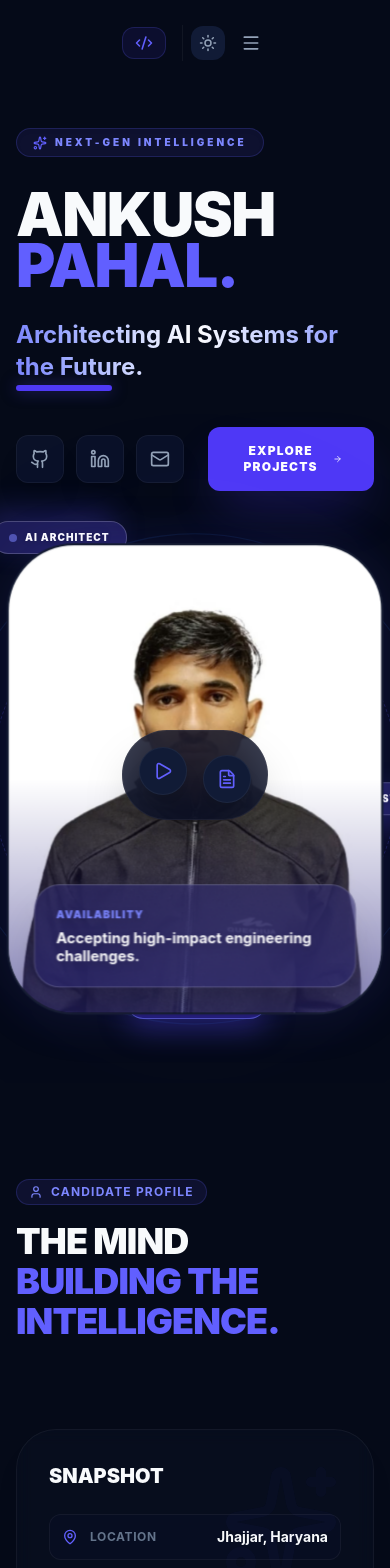
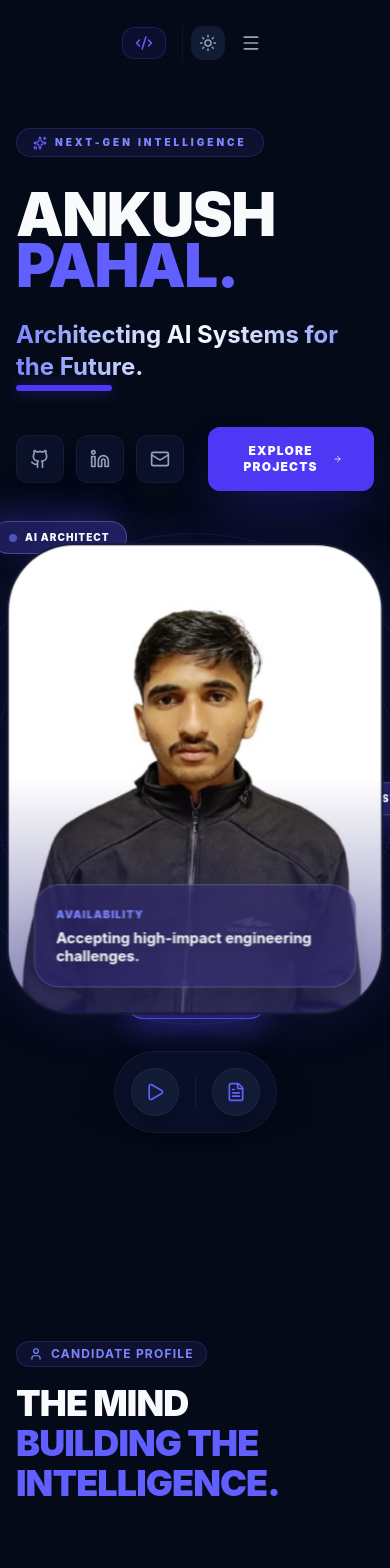
Before and after one commit to ankushpahal-12/meportfolio, a React (Vite) app: page / in a window 390 px wide. Shown: the top 1568 px of the page. Built offline with nearby package versions, Linux system fonts and the light colour scheme.

Commit message:
Update the new files

```diff
--- a/src/App.jsx
+++ b/src/App.jsx
@@ -121,61 +121,10 @@ const App = () => {
 
             <Navbar theme={theme} toggleTheme={toggleTheme} />
 
-            {/* Floating Sidebar for CV Links */}
-            <div className="fixed bottom-6 left-1/2 -translate-x-1/2 flex-row md:left-0 md:top-1/2 md:-translate-x-0 md:-translate-y-1/2 z-[60] flex md:flex-col gap-4 p-4 md:p-6 shadow-2xl md:shadow-none bg-[var(--bg-secondary)]/80 md:bg-transparent backdrop-blur-xl md:backdrop-blur-none border border-[var(--border-color)] md:border-transparent rounded-full md:rounded-none">
-                <motion.div
-                    initial={{ y: 50, opacity: 0 }}
-                    animate={{ y: 0, opacity: 1 }}
-                    transition={{ delay: 0.5 }}
-                    className="relative group"
-                >
-                    <button
-                        onClick={() => openMediaModal('video', 'https://www.w3schools.com/html/mov_bbb.mp4', 'Video CV')}
-                        className="flex items-center justify-center w-12 h-12 rounded-full md:rounded-2xl bg-[var(--bg-tertiary)] md:bg-[var(--bg-secondary)] border border-[var(--border-color)] text-[var(--text-primary)] hover:border-indigo-500/50 hover:text-indigo-500 transition-all shadow-xl hover:scale-110 group-hover:rounded-r-none relative z-10"
-                    >
-                        <Play size={20} className="text-indigo-500 group-hover:scale-110 transition-transform" />
-                    </button>
-                    {/* Hover Download Button */}
-                    <a
-                        href="https://www.w3schools.com/html/mov_bbb.mp4"
-                        download
-                        className="absolute inset-y-0 -right-10 w-12 flex items-center justify-center bg-indigo-500 text-white rounded-r-2xl opacity-0 -translate-x-full group-hover:translate-x-0 group-hover:opacity-100 transition-all duration-300 z-0 shadow-xl"
-                        title="Download Video CV"
-                    >
-                        <Download size={16} />
-                    </a>
-                    <span className="hidden md:block absolute left-28 px-3 py-1.5 rounded-lg bg-[var(--bg-secondary)] border border-[var(--border-color)] text-xs font-bold whitespace-nowrap opacity-0 group-hover:opacity-100 -translate-x-4 group-hover:translate-x-0 transition-all shadow-xl pointer-events-none z-20">
-                        Watch / Download Video CV
-                    </span>
-                </motion.div>
-
-                <motion.div
-                    initial={{ y: 50, opacity: 0 }}
-                    animate={{ y: 0, opacity: 1 }}
-                    transition={{ delay: 0.6 }}
-                    className="relative group mt-2 md:mt-0"
-                >
-                    <button
-                        onClick={() => openMediaModal('pdf', cvPdf, 'Specialized CV')}
-                        className="flex items-center justify-center w-12 h-12 rounded-full md:rounded-2xl bg-[var(--bg-tertiary)] md:bg-[var(--bg-secondary)] border border-[var(--border-color)] text-[var(--text-primary)] hover:border-indigo-500/50 hover:text-indigo-500 transition-all shadow-xl hover:scale-110 group-hover:rounded-r-none relative z-10"
-                    >
-                        <FileText size={20} className="text-indigo-500 group-hover:scale-110 transition-transform" />
-                    </button>
-                    {/* Hover Download Button */}
-                    <a
-                        href={cvPdf}
-                        download="Ankush_Pahal_CV.pdf"
-                        className="absolute inset-y-0 -right-10 w-12 flex items-center justify-center bg-indigo-500 text-white rounded-r-2xl opacity-0 -translate-x-full group-hover:translate-x-0 group-hover:opacity-100 transition-all duration-300 z-0 shadow-xl"
-                        title="Download Specialized CV"
-                    >
-                        <Download size={16} />
-                    </a>
-                    <span className="hidden md:block absolute left-28 px-3 py-1.5 rounded-lg bg-[var(--bg-secondary)] border border-[var(--border-color)] text-xs font-bold whitespace-nowrap opacity-0 group-hover:opacity-100 -translate-x-4 group-hover:translate-x-0 transition-all shadow-xl pointer-events-none z-20">
-                        View / Download CV
-                    </span>
-                </motion.div>
+            {/* Floating Sidebar for CV Links (Desktop) / Under Profile (Mobile) */}
+            <div className="md:fixed md:left-0 md:top-1/2 md:-translate-y-1/2 md:z-[60] flex flex-row md:flex-col justify-center items-center gap-4 p-4 md:p-6 shadow-2xl md:shadow-none bg-[var(--bg-secondary)]/80 md:bg-transparent backdrop-blur-xl md:backdrop-blur-none border border-[var(--border-color)] md:border-transparent rounded-full md:rounded-none relative z-50 mt-8 md:mt-0 w-max mx-auto md:mx-0 md:w-auto lg:hidden hidden" id="mobile-cv-placeholder">
+                {/* We will extract these buttons to a component or render them conditionally to move them under the profile picture on mobile */}
             </div>
-
             <main>
                 {/* Hero Section 2.0 (Extreme Redesign) */}
                 <section id="home" className="relative min-h-[90vh] flex items-center pt-32 pb-20 lg:pt-40 lg:pb-32 overflow-hidden">
@@ -270,6 +219,72 @@ const App = () => {
                                 </motion.div>
                             </motion.div>
 
+                            {/* CV Buttons Component for Reuse */}
+                            {(() => {
+                                const CVButtons = ({ className }) => (
+                                    <div className={`flex gap-4 p-4 shadow-2xl bg-[var(--bg-secondary)]/80 backdrop-blur-xl border border-[var(--border-color)] ${className}`}>
+                                        <motion.div
+                                            initial={{ y: 50, opacity: 0 }}
+                                            animate={{ y: 0, opacity: 1 }}
+                                            transition={{ delay: 0.5 }}
+                                            className="relative group"
+                                        >
+                                            <button
+                                                onClick={() => openMediaModal('video', 'https://www.w3schools.com/html/mov_bbb.mp4', 'Video CV')}
+                                                className="flex items-center justify-center w-12 h-12 rounded-full md:rounded-2xl bg-[var(--bg-tertiary)] md:bg-[var(--bg-secondary)] border border-[var(--border-color)] text-[var(--text-primary)] hover:border-indigo-500/50 hover:text-indigo-500 transition-all shadow-xl hover:scale-110 group-hover:rounded-r-none relative z-10"
+                                            >
+                                                <Play size={20} className="text-indigo-500 group-hover:scale-110 transition-transform" />
+                                            </button>
+                                            {/* Hover Download Button */}
+                                            <a
+                                                href="https://www.w3schools.com/html/mov_bbb.mp4"
+                                                download
+                                                className="absolute inset-y-0 -right-10 w-12 flex items-center justify-center bg-indigo-500 text-white rounded-r-2xl opacity-0 -translate-x-full group-hover:translate-x-0 group-hover:opacity-100 transition-all duration-300 z-0 shadow-xl"
+                                                title="Download Video CV"
+                                            >
+                                                <Download size={16} />
+                                            </a>
+                                            <span className="hidden md:block absolute left-28 px-3 py-1.5 rounded-lg bg-[var(--bg-secondary)] border border-[var(--border-color)] text-xs font-bold whitespace-nowrap opacity-0 group-hover:opacity-100 -translate-x-4 group-hover:translate-x-0 transition-all shadow-xl pointer-events-none z-20">
+                                                Watch / Download Video CV
+                                            </span>
+                                        </motion.div>
+
+                                        <motion.div
+                                            initial={{ y: 50, opacity: 0 }}
+                                            animate={{ y: 0, opacity: 1 }}
+                                            transition={{ delay: 0.6 }}
+                                            className="relative group"
+                                        >
+                                            <button
+                                                onClick={() => openMediaModal('pdf', cvPdf, 'Specialized CV')}
+                                                className="flex items-center justify-center w-12 h-12 rounded-full md:rounded-2xl bg-[var(--bg-tertiary)] md:bg-[var(--bg-secondary)] border border-[var(--border-color)] text-[var(--text-primary)] hover:border-indigo-500/50 hover:text-indigo-500 transition-all shadow-xl hover:scale-110 group-hover:rounded-r-none relative z-10"
+                                            >
+                                                <FileText size={20} className="text-indigo-500 group-hover:scale-110 transition-transform" />
+                                            </button>
+                                            {/* Hover Download Button */}
+                                            <a
+                                                href={cvPdf}
+                                                download="Ankush_Pahal_CV.pdf"
+                                                className="absolute inset-y-0 -right-10 w-12 flex items-center justify-center bg-indigo-500 text-white rounded-r-2xl opacity-0 -translate-x-full group-hover:translate-x-0 group-hover:opacity-100 transition-all duration-300 z-0 shadow-xl"
+                                                title="Download Specialized CV"
+                                            >
+                                                <Download size={16} />
+                                            </a>
+                                            <span className="hidden md:block absolute left-28 px-3 py-1.5 rounded-lg bg-[var(--bg-secondary)] border border-[var(--border-color)] text-xs font-bold whitespace-nowrap opacity-0 group-hover:opacity-100 -translate-x-4 group-hover:translate-x-0 transition-all shadow-xl pointer-events-none z-20">
+                                                View / Download CV
+                                            </span>
+                                        </motion.div>
+                                    </div>
+                                );
+
+                                return (
+                                    <>
+                                        {/* CV Buttons: Desktop Only (Fixed Sidebar on left) */}
+                                        <CVButtons className="hidden md:flex md:fixed md:left-0 md:top-1/2 md:-translate-y-1/2 md:z-[60] md:flex-col md:bg-transparent md:backdrop-blur-none md:border-transparent md:shadow-none md:p-6" />
+                                    </>
+                                );
+                            })()}
+
                             {/* Right Column: Profile with Floating Badges & 3D Element */}
                             <motion.div
                                 initial={{ opacity: 0, scale: 0.9, rotate: -2 }}
@@ -362,6 +377,34 @@ const App = () => {
                                 {/* Decorative Background Elements */}
                                 <div className="absolute top-1/2 left-1/2 -translate-x-1/2 -translate-y-1/2 w-[120%] h-[120%] -z-10 bg-indigo-500/5 rounded-full blur-[100px] animate-pulse"></div>
                             </motion.div>
+
+                            {/* Mobile Only: CV Buttons render exactly under the Profile Card */}
+                            <div className="md:hidden flex justify-center mt-[-2rem] relative z-40 w-full mb-8">
+                                {(() => {
+                                    // Repeating simple version for mobile layout scope
+                                    return (
+                                        <div className="flex flex-row justify-center items-center gap-4 p-4 shadow-2xl bg-[var(--bg-secondary)]/90 backdrop-blur-xl border border-[var(--border-color)] rounded-full w-max mt-4">
+                                            <div className="relative group">
+                                                <button
+                                                    onClick={() => openMediaModal('video', 'https://www.w3schools.com/html/mov_bbb.mp4', 'Video CV')}
+                                                    className="flex items-center justify-center w-12 h-12 rounded-full bg-[var(--bg-tertiary)] border border-[var(--border-color)] text-[var(--text-primary)] hover:border-indigo-500/50 hover:text-indigo-500 transition-all shadow-xl"
+                                                >
+                                                    <Play size={20} className="text-indigo-500" />
+                                                </button>
+                                            </div>
+                                            <div className="w-px h-8 bg-[var(--border-color)]"></div>
+                                            <div className="relative group">
+                                                <button
+                                                    onClick={() => openMediaModal('pdf', cvPdf, 'Specialized CV')}
+                                                    className="flex items-center justify-center w-12 h-12 rounded-full bg-[var(--bg-tertiary)] border border-[var(--border-color)] text-[var(--text-primary)] hover:border-indigo-500/50 hover:text-indigo-500 transition-all shadow-xl"
+                                                >
+                                                    <FileText size={20} className="text-indigo-500" />
+                                                </button>
+                                            </div>
+                                        </div>
+                                    );
+                                })()}
+                            </div>
                         </div>
 
                         {/* Premium Scroll Indicator */}
@@ -458,7 +501,7 @@ const App = () => {
                             </motion.div>
                         </div>
 
-                        <div className="grid grid-cols-1 md:grid-cols-2 lg:grid-cols-4 gap-8">
+                        <div className="grid grid-cols-2 md:grid-cols-2 lg:grid-cols-4 gap-4 md:gap-8">
                             {primarySkills.map((skill, i) => (
                                 <motion.div
                                     key={i}
@@ -476,22 +519,22 @@ const App = () => {
                                         scale: 1.05,
                                         transition: { type: "spring", damping: 10, stiffness: 200 }
                                     }}
-                                    className="relative p-8 rounded-[2.5rem] bg-[var(--bg-tertiary)] border border-[var(--border-color)] group hover:border-indigo-500/50 hover:bg-indigo-500/[0.08] transition-colors overflow-hidden shadow-lg hover:shadow-2xl hover:shadow-indigo-500/10"
+                                    className="relative p-6 md:p-8 rounded-[2rem] md:rounded-[2.5rem] bg-[var(--bg-tertiary)] border border-[var(--border-color)] group hover:border-indigo-500/50 hover:bg-indigo-500/[0.08] transition-colors overflow-hidden shadow-lg hover:shadow-2xl hover:shadow-indigo-500/10"
                                 >
                                     {/* Inner Glow */}
                                     <div className="absolute inset-0 bg-gradient-to-br from-indigo-600/0 to-indigo-600/0 group-hover:from-indigo-600/10 group-hover:to-transparent transition-all pointer-events-none duration-500"></div>
 
                                     <div className="relative z-10 flex flex-col items-center text-center">
-                                        <div className="w-20 h-20 rounded-3xl bg-[var(--bg-primary)] flex items-center justify-center mb-6 shadow-xl group-hover:shadow-indigo-500/30 group-hover:scale-110 transition-all duration-500 border border-[var(--border-color)] group-hover:border-indigo-500/40">
-                                            <i className={`${skill.icon} text-4xl text-indigo-500 group-hover:rotate-6 transition-transform duration-500`}></i>
+                                        <div className="w-16 h-16 md:w-20 md:h-20 rounded-2xl md:rounded-3xl bg-[var(--bg-primary)] flex items-center justify-center mb-4 md:mb-6 shadow-xl group-hover:shadow-indigo-500/30 group-hover:scale-110 transition-all duration-500 border border-[var(--border-color)] group-hover:border-indigo-500/40">
+                                            <i className={`${skill.icon} text-3xl md:text-4xl text-indigo-500 group-hover:rotate-6 transition-transform duration-500`}></i>
                                         </div>
-                                        <h4 className="text-xl font-black text-[var(--text-primary)] mb-2 uppercase tracking-tighter group-hover:text-indigo-400 transition-colors">{skill.name}</h4>
-                                        <div className="w-10 h-1 bg-[var(--border-color)] group-hover:bg-indigo-500 group-hover:w-20 transition-all duration-500 rounded-full mb-4"></div>
-                                        <p className="text-[var(--text-tertiary)] text-[10px] font-black uppercase tracking-[0.2em] opacity-40 group-hover:opacity-100 transition-all duration-500 transform group-hover:translate-y-0 translate-y-2">Core Proficiency</p>
+                                        <h4 className="text-sm md:text-xl font-black text-[var(--text-primary)] mb-2 uppercase tracking-tighter group-hover:text-indigo-400 transition-colors leading-tight">{skill.name}</h4>
+                                        <div className="w-8 md:w-10 h-1 bg-[var(--border-color)] group-hover:bg-indigo-500 group-hover:w-16 md:group-hover:w-20 transition-all duration-500 rounded-full mb-3 md:mb-4"></div>
+                                        <p className="text-[var(--text-tertiary)] text-[8px] md:text-[10px] font-black uppercase tracking-[0.2em] opacity-40 group-hover:opacity-100 transition-all duration-500 transform group-hover:translate-y-0 translate-y-2">Core Proficiency</p>
                                     </div>
 
                                     {/* Corner Decoration */}
-                                    <div className="absolute -bottom-4 -right-4 w-16 h-16 bg-indigo-600/5 rounded-full group-hover:scale-[4] group-hover:bg-indigo-600/10 transition-all duration-1000"></div>
+                                    <div className="absolute -bottom-4 -right-4 w-12 h-12 md:w-16 md:h-16 bg-indigo-600/5 rounded-full group-hover:scale-[4] md:group-hover:scale-[4] group-hover:bg-indigo-600/10 transition-all duration-1000"></div>
                                 </motion.div>
                             ))}
                         </div>
--- a/src/components/Internships.jsx
+++ b/src/components/Internships.jsx
@@ -34,7 +34,7 @@ const Internships = ({ openMediaModal }) => {
 
     return (
         <section id="internships" className="py-32 relative bg-transparent overflow-hidden">
-            {/* Ambient Background Glows */}
+
             <div className="absolute top-0 left-1/4 w-[600px] h-[600px] bg-indigo-500/5 rounded-full blur-[120px] -z-10 animate-pulse-slow"></div>
             <div className="absolute bottom-0 right-1/4 w-[600px] h-[600px] bg-blue-500/5 rounded-full blur-[120px] -z-10 animate-pulse-slow" style={{ animationDelay: '2s' }}></div>
 
```
